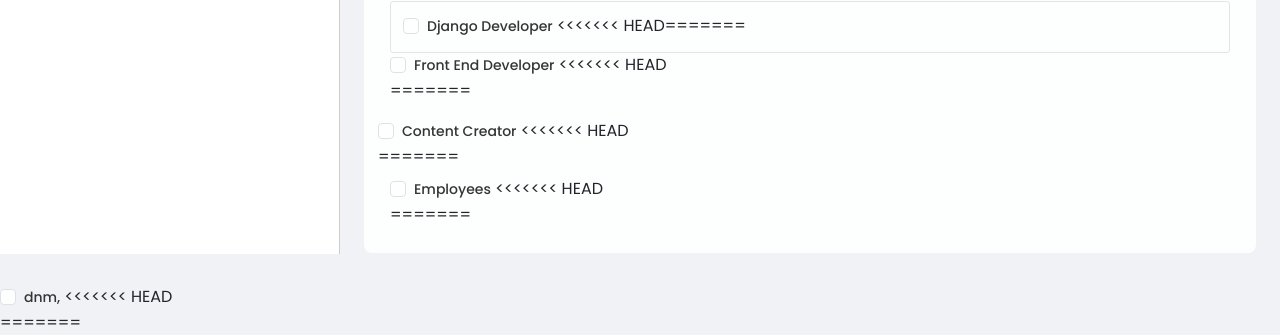
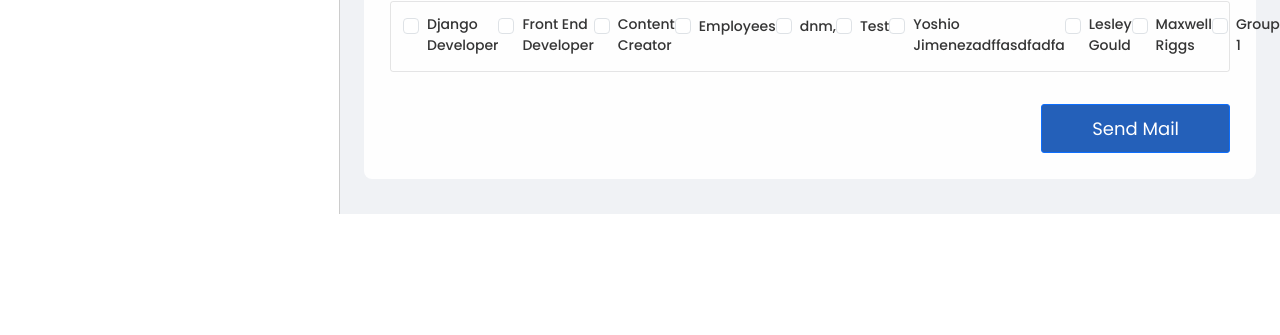
Before and after one commit to sheetal369/Bulk-Mail, a Django app: page / in a window 1280 px wide; the page is wider, and only the part inside the window is pictured. Shown: the part 586-921 px from the top of that part. After the commit the page ends 800 px from the top of that part, so only its background shows below. Run offline with Django 4.2, Linux system fonts and the light colour scheme; data comes from the database, SQL or seed files in the repository; some libraries are stand-ins or nearby versions.

Commit message:
Resolve Conflict

```diff
--- a/templates/index.html
+++ b/templates/index.html
@@ -46,13 +46,9 @@
                   <label class="form-check-label">
                     {{ group.name }}
                   </label>
-<<<<<<< HEAD
-                </div>
-=======
                 </div>
                 {% endfor %}
 
->>>>>>> 341effe4c4300c752cd875c5d81f064acb702000
               </div>
           </div>
       </div>
```
Also changed, not shown: templates/sentsuccess.html (+1 -6 lines).
